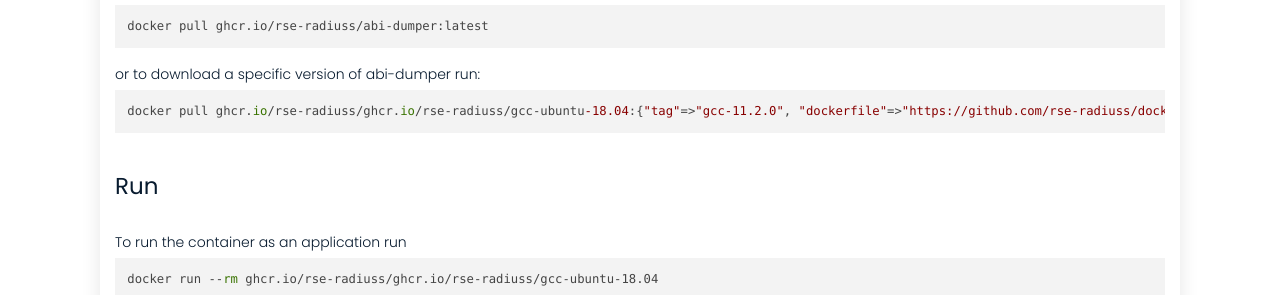
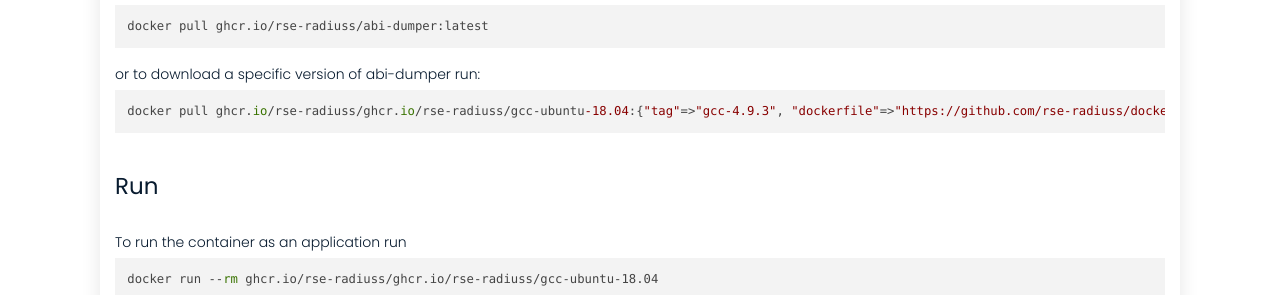
Before and after one commit to rse-ops/docker-images, a Jekyll site: the page built from _library/ghcr.io-rse-radiuss-gcc-ubuntu-18.04.md, in a window 1280 px wide and 1002 px high. Shown: the part 520-815 px from the top of the window. Built offline with Jekyll 4.4.1, drawn with Linux system fonts in a browser that asks for light colours; nearby versions of some CDN libraries.

Commit message:
Automated push to update library 2021-10-11

```diff
--- a/_library/ghcr.io-rse-radiuss-gcc-ubuntu-18.04.md
+++ b/_library/ghcr.io-rse-radiuss-gcc-ubuntu-18.04.md
@@ -1,14 +1,11 @@
 ---
 layout: container
 name: ghcr.io/rse-radiuss/gcc-ubuntu-18.04
-updated_at: 2021-10-11 04:41:46.302456
+updated_at: 2021-10-11 04:50:19.406265
 
 
 container_url: https://github.com/orgs/rse-radiuss/packages/container/package/gcc-ubuntu-18.04
 versions:
- - tag: gcc-11.2.0
-   dockerfile: https://github.com/rse-radiuss/docker-images/blob/main/ubuntu/gcc/Dockerfile
-   manifest: https://crane.ggcr.dev/manifest/ghcr.io/rse-radiuss/gcc-ubuntu-18.04:gcc-11.2.0
  - tag: gcc-4.9.3
    dockerfile: https://github.com/rse-radiuss/docker-images/blob/main/ubuntu/gcc/Dockerfile
    manifest: https://crane.ggcr.dev/manifest/ghcr.io/rse-radiuss/gcc-ubuntu-18.04:gcc-4.9.3
```
Also changed, not shown: other parts of _library/ghcr.io-rse-radiuss-gcc-ubuntu-18.04.md (+3 -0 lines).
